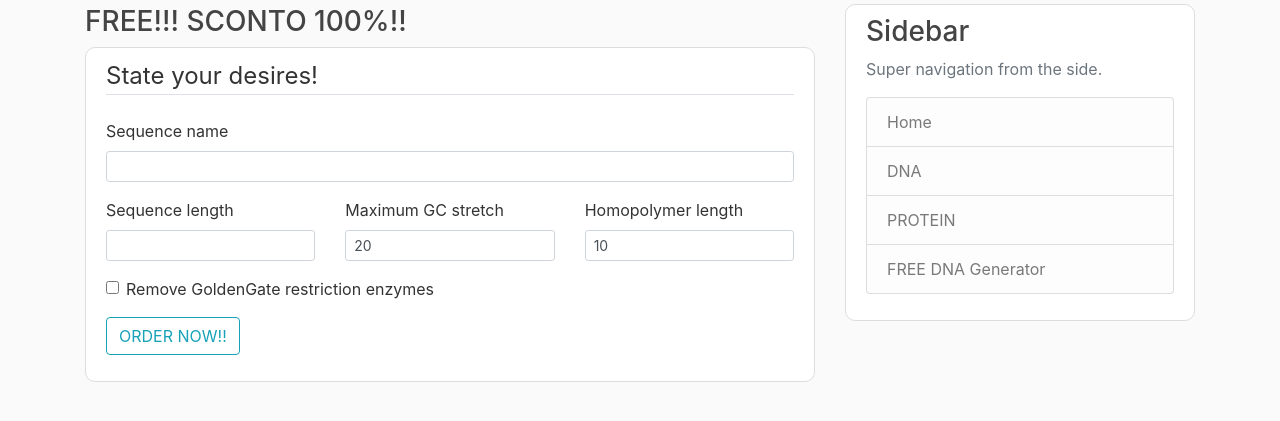
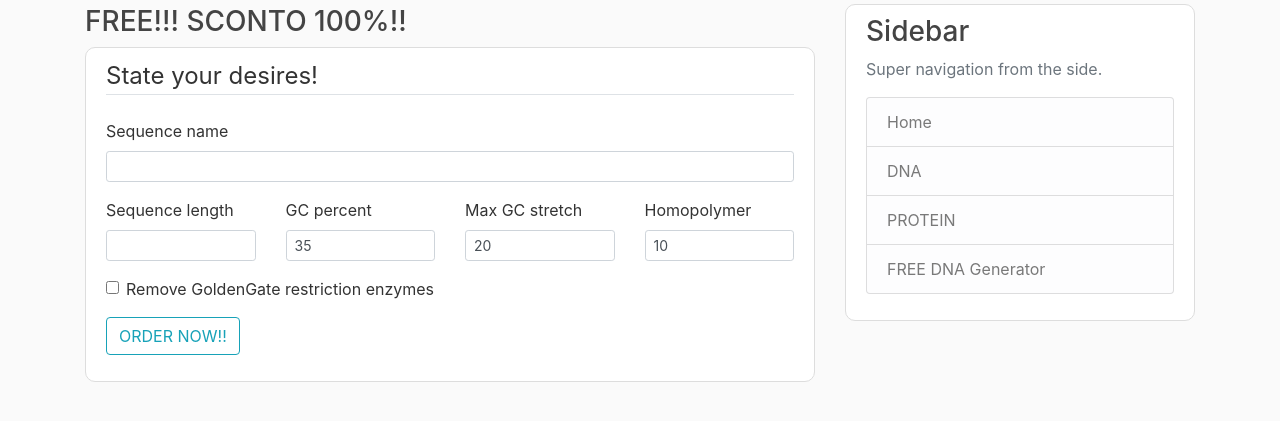
Before and after one commit to polentozer/seqflask, a Flask app: page /generator in a window 1280 px wide. Shown: the part 131-552 px from the top of the page. Run offline with Flask 3, Linux system fonts and the light colour scheme.

Commit message:
added gc percentage in generator

```diff
--- a/seqflask/generator/forms.py
+++ b/seqflask/generator/forms.py
@@ -8,13 +8,18 @@ class generatorForm(FlaskForm):
     sequence_length = IntegerField(
         "Sequence length", validators=[DataRequired(), NumberRange(min=1, max=99999)]
     )
+    gc_percent = IntegerField(
+        "GC percent",
+        default=35,
+        validators=[DataRequired(), NumberRange(min=0, max=100)],
+    )
     max_gc_stretch = IntegerField(
-        "Maximum GC stretch",
+        "Max GC stretch",
         default=20,
         validators=[DataRequired(), NumberRange(min=3)],
     )
     homopolymer = IntegerField(
-        "Homopolymer length",
+        "Homopolymer",
         default=10,
         validators=[DataRequired(), NumberRange(min=1)],
     )
--- a/seqflask/generator/routes.py
+++ b/seqflask/generator/routes.py
@@ -16,6 +16,7 @@ def generator_page():
                 random_dna(
                     form.sequence_length.data,
                     homopolymer=form.homopolymer.data,
+                    gc_percent=form.gc_percent.data,
                     gc_stretch=form.max_gc_stretch.data,
                     restriction=form.golden_gate.data,
                 ),
--- a/seqflask/templates/generator.html
+++ b/seqflask/templates/generator.html
@@ -12,7 +12,7 @@
         {{ form.sequence_name(class="form-control form-control-sm") }}
       </div>
       <div class="form-group row">
-        <div class="col-sm-4">
+        <div class="col-sm-3">
           {{ form.sequence_length.label(class="form-control-label") }}
           {% if form.sequence_length.errors %}
           {{ form.sequence_length(class="form-control form-control-sm is-invalid") }}
@@ -25,7 +25,20 @@
           {{ form.sequence_length(class="form-control form-control-sm") }}
           {% endif %}
         </div>
-        <div class="col-sm-4">
+        <div class="col-sm-3">
+          {{ form.gc_percent.label(class="form-control-label") }}
+          {% if form.gc_percent.errors %}
+          {{ form.gc_percent(class="form-control form-control-sm is-invalid") }}
+          <div class="invalid-feedback">
+            {% for error in form.gc_percent.errors %}
+            <span>{{ error }}</span>
+            {% endfor %}
+          </div>
+          {% else %}
+          {{ form.gc_percent(class="form-control form-control-sm") }}
+          {% endif %}
+        </div>
+        <div class="col-sm-3">
           {{ form.max_gc_stretch.label(class="form-control-label") }}
           {% if form.max_gc_stretch.errors %}
           {{ form.max_gc_stretch(class="form-control form-control-sm is-invalid") }}
@@ -38,7 +51,7 @@
           {{ form.max_gc_stretch(class="form-control form-control-sm") }}
           {% endif %}
         </div>
-        <div class="col-sm-4">
+        <div class="col-sm-3">
           {{ form.homopolymer.label(class="form-control-label") }}
           {% if form.homopolymer.errors %}
           {{ form.homopolymer(class="form-control form-control-sm is-invalid") }}
```
Also changed, not shown: seqflask/generator/utils.py (+4 -4 lines).
